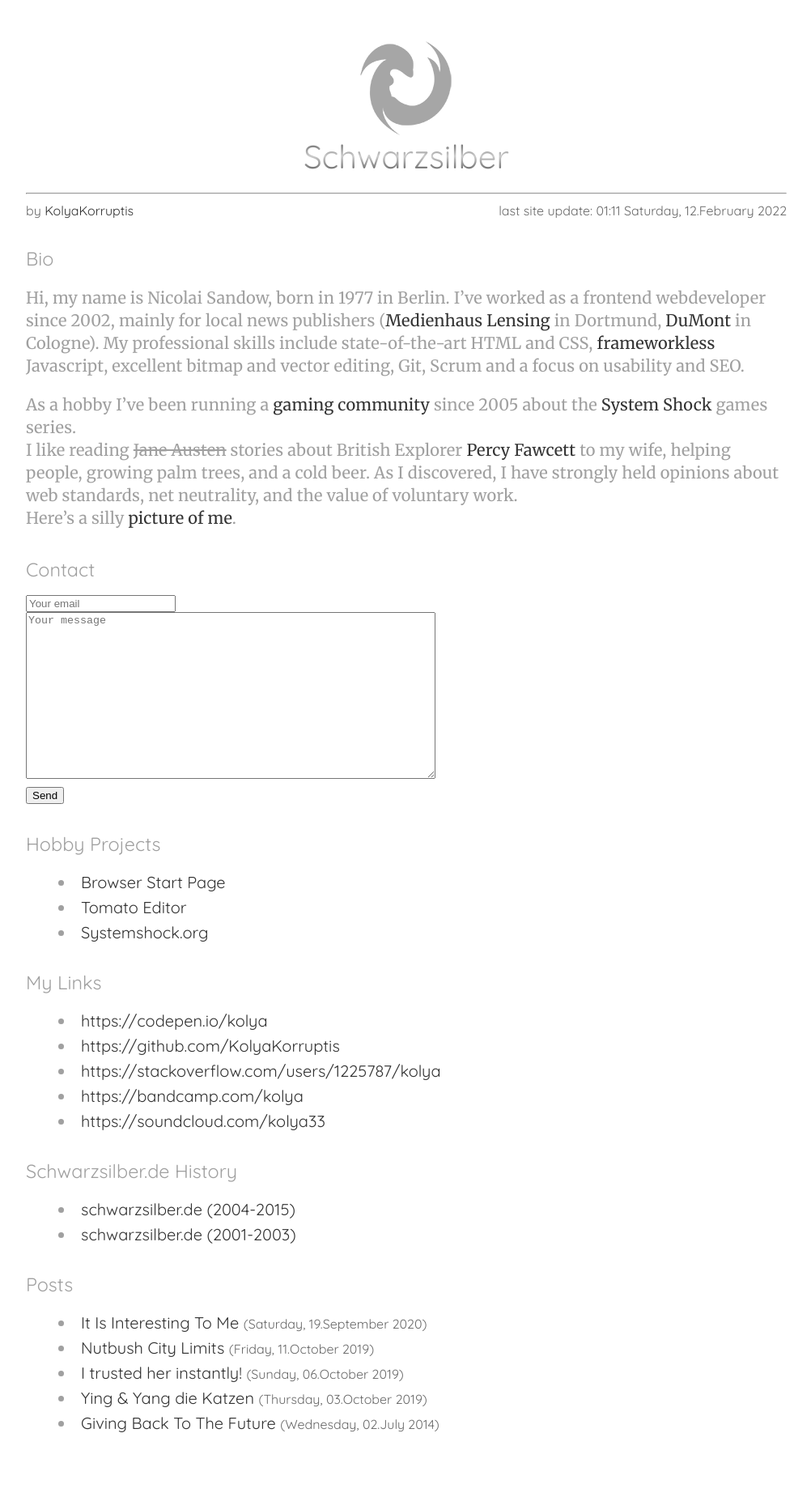
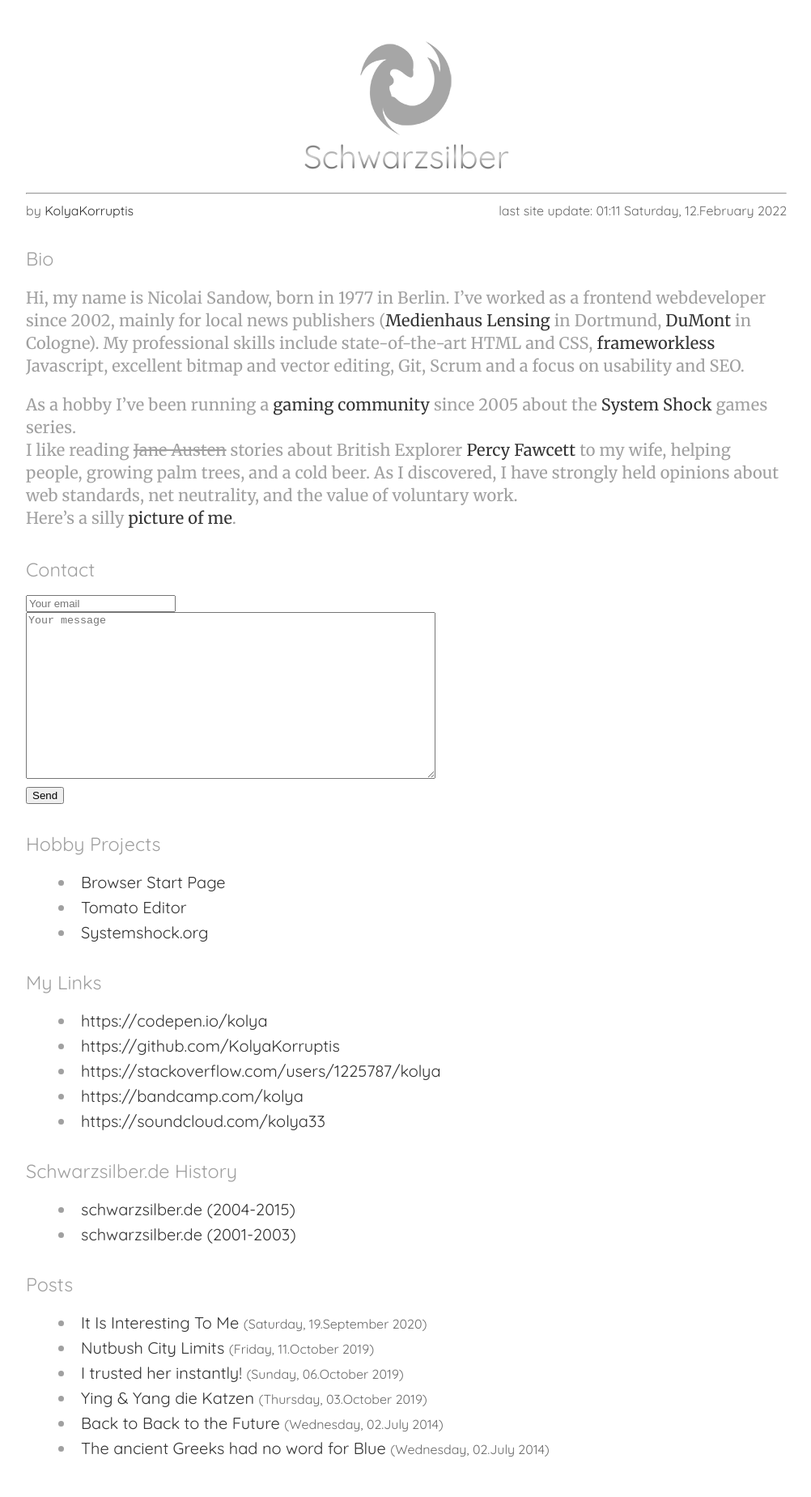
Before and after one commit to KolyaKorruptis/.github.io, a Jekyll site: the page built from index.md, in a window 1280 px wide. Shown: the whole page at 81% size, without its empty margins (138-1140 px from the left). Built offline with Jekyll 4.4.1, drawn with Linux system fonts in a browser that asks for light colours; our own code applies the rules of GitHub Pages for plain Markdown files; the repository's description, which GitHub fills in, is left out; before the commit the page ends 1818 px from its top, so only the background shows below that.

Commit message:
The ancient Greeks had no word for Blue

```diff
--- a/_posts/2014-07-02-giving-back-to-the-future.md
+++ b/_posts/2014-07-02-giving-back-to-the-future.md
@@ -1,3 +1,8 @@
+---
+title:  "Back to Back to the Future"
+tags: [comics]
+---
+
 [http://www.givingbacktothefuture.com/](http://www.givingbacktothefuture.com/)
 
 Originally Eric Stoltz ([Some kind of wonderful](http://www.imdb.com/title/tt0094006/?ref_=fn_al_tt_1)) was [cast as Marty McFly](https://www.google.com/search?q=eric+stoltz+back+to+the+future&safe=active&source=lnms&tbm=isch&sa=X&ei=3-CzU5_PHeS_ygO0uoDYCQ&ved=0CAgQ_AUoAQ&biw=1920&bih=1063#imgdii=_) in **Back to the Future**. After 4 weeks of filming he was replaced by Michael J. Fox who had been the first choice for the role but initially was tied with another project (the series "Family Ties"). Along with Eric Stoltz Melora Hardin was replaced by Claudia Wells, because Hardin was considered too tall to play Fox’s love interest.
```
Also changed, not shown: _posts/2014-07-02-The-ancient-Greeks-had-no-word-for-Blue.md (added, +13 -0 lines), img/wine-dark-sea.jpg (added).
